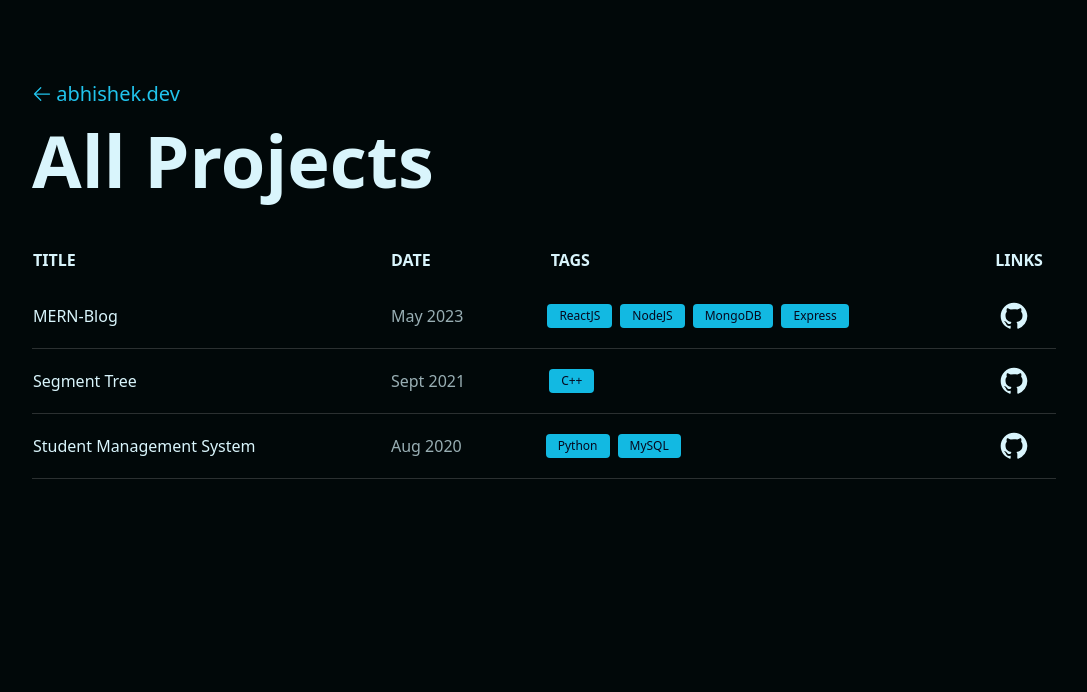
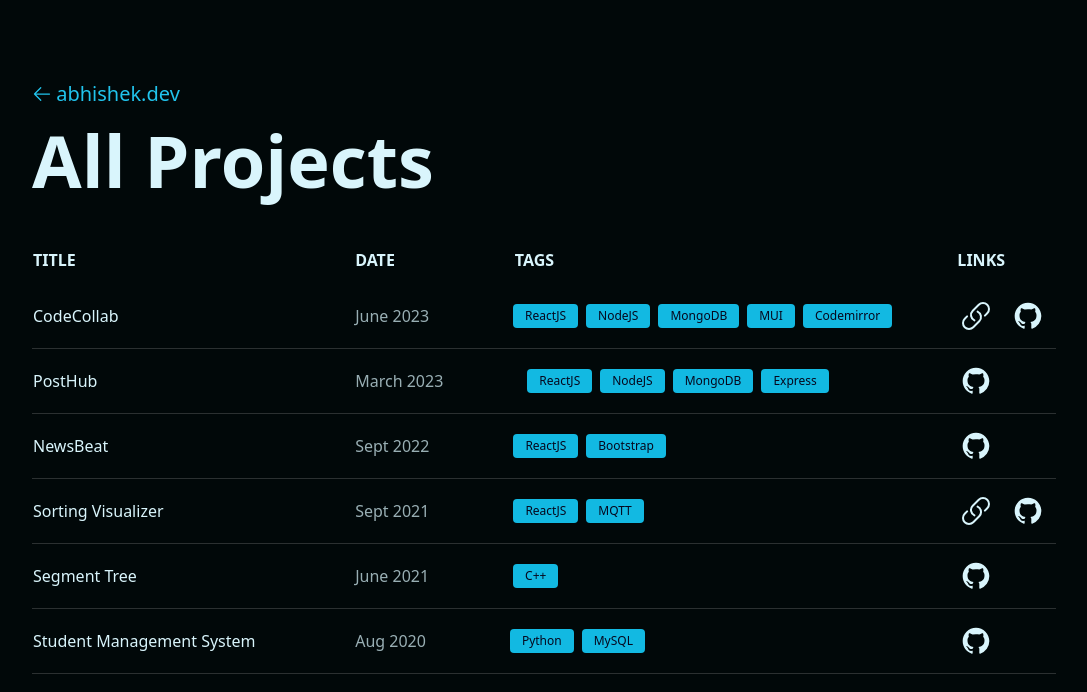
Before and after one commit to AbhishekRaj27/portfolio-v2, a React (Vite) app: page /project-archive in a window 1280 px wide. Shown: the top 692 px of the page, without its empty margins (96-1183 px from the left). Built offline with nearby package versions, Linux system fonts and the light colour scheme.

Commit message:
Update #4

```diff
--- a/src/assets/experience.js
+++ b/src/assets/experience.js
@@ -15,7 +15,7 @@ export const experience = [
         to: "July 2023",
         description:
             "Enhanced a communication platform for improved internal collaboration. Designed a responsive React search bar for swift user search autocomplete and implemented a dynamic chat loading system, facilitating message retrieval of up to 100 messages. Contributed to a React dashboard project, optimizing intern activity management with a secure login portal. Collaborated closely with the web development team to seamlessly integrate the dashboard with existing systems and databases, enhancing progress tracking efficiency.",
-        tags: ["ReactJS", "Javascript", "MySQL", "MUI"],
+        tags: ["ReactJS", "NodeJs", "Javascript", "MySQL", "C/C++"],
     },
     {
         designation: "Full stack developer",
@@ -23,7 +23,7 @@ export const experience = [
         from: "May 2022",
         to: "July 2022",
         description:
-            "Built multiple user interface elements, including a homepage, login/registration screen, dashboard, options chain and other number of features, like an account management interface, a paper trading platform and an options chain system. Wrote several APIs to retrieve data from MySQL after having it undergo some computations based on business need for use in strategy execution, options trading, and paper trading.",
-        tags: ["ReactJS", "Django", "MySQL", "MUI"],
+            "I contributed to the development of a vital website for our college's Training and Placement Society. This platform enables companies to post internships and job opportunities for NSUT students. My responsibilities encompassed crafting user-friendly profile pages for students and companies, integrating 10+ APIs, and creating essential UI components. I also designed and implemented various user interface elements, including a homepage, login screen, dashboards, and additional features like an account management interface.",
+        tags: ["ReactJS", "NodeJs", "MongoDB", "Express", "Javascript"],
     },
 ];
--- a/src/assets/projectsArchive.js
+++ b/src/assets/projectsArchive.js
@@ -1,18 +1,38 @@
 export const projectsArchive = [
     {
-        title: "MERN-Blog",
+        title: "CodeCollab",
+        linklink: "https://nkg-cc.netlify.app/",
+        githubLink: "https://github.com/AbhishekRaj27/CodeCollabHub",
+        date: "June 2023",
+        tags: ["ReactJS", "NodeJS", "MongoDB", "MUI", "Codemirror"],
+    },
+    {
+        title: "PostHub",
         linklink: null,
-        githubLink:
-            "https://github.com/AbhishekRaj27/https---github.com-AbhishekRaj27-MERN-Blog",
-        date: "May 2023",
+        githubLink: "https://github.com/AbhishekRaj27/MERN-Blog",
+        date: "March 2023",
         tags: ["ReactJS", "NodeJS", "MongoDB", "Express"],
+    },
+    {
+        title: "NewsBeat",
+        linklink: null,
+        githubLink: "https://github.com/AbhishekRaj27/NewsBeat",
+        date: "Sept 2022",
+        tags: ["ReactJS", "Bootstrap"],
+    },
+    {
+        title: "Sorting Visualizer",
+        linklink: "https://abhishekraj27.github.io/Sorting-visualizer/",
+        githubLink: "https://github.com/AbhishekRaj27/Sorting-visualizer",
+        date: "Sept 2021",
+        tags: ["ReactJS", "MQTT"],
     },
 
     {
         title: "Segment Tree",
         linklink: null,
         githubLink: "https://github.com/AbhishekRaj27/SegTree",
-        date: "Sept 2021",
+        date: "June 2021",
         tags: ["C++"],
     },
 
--- a/src/assets/skills.js
+++ b/src/assets/skills.js
@@ -22,6 +22,5 @@ export const packages = [
 ];
 
 export const dsa = [
-    { name: "Leetcode", link: "https://leetcode.com/nitishgupta24/" },
-    { name: "Codeforces", link: "https://codeforces.com/profile/ghost8_" },
+    // { name: "Leetcode", link: "https://leetcode.com/nitishgupta24/" },
 ];
--- a/src/components/Skills.jsx
+++ b/src/components/Skills.jsx
@@ -12,17 +12,25 @@ function Skills() {
             <div className="mt-16 p-4 md:flex md:p-0">
                 <h2
                     className={`text-xl font-semibold uppercase text-accentDark transition-all  duration-200 ease-out md:text-center md:text-2xl ${
-            inView ? "opacity-1 translate-x-0" : "-translate-x-[100%] opacity-0"
-          }`}>
+                        inView
+                            ? "opacity-1 translate-x-0"
+                            : "-translate-x-[100%] opacity-0"
+                    }`}
+                >
                     Skills
                 </h2>
 
                 <div
                     className={`flex flex-1 flex-wrap justify-between py-5 text-textDark transition-all duration-1000 ease-out md:px-32 md:py-0 ${
-            inView ? "opacity-1 translate-y-0" : "translate-y-[10%] opacity-0"
-          }`}>
+                        inView
+                            ? "opacity-1 translate-y-0"
+                            : "translate-y-[10%] opacity-0"
+                    }`}
+                >
                     <div className="w-1/2  md:w-auto ">
-            <h3 className="font-semibold uppercase md:text-xl">Languages</h3>
+                        <h3 className="font-semibold uppercase md:text-xl">
+                            Languages
+                        </h3>
                         <ul>
                             {languages.map((item, id) => {
                                 return (
@@ -35,7 +43,9 @@ function Skills() {
                     </div>
 
                     <div className="w-1/2 md:w-auto">
-            <h3 className="font-semibold uppercase md:text-xl">Tech</h3>
+                        <h3 className="font-semibold uppercase md:text-xl">
+                            Tech
+                        </h3>
                         <ul>
                             {tech.map((item, id) => {
                                 return (
@@ -48,7 +58,9 @@ function Skills() {
                     </div>
 
                     <div className="my-10 w-1/2 lg:my-0 lg:w-auto">
-            <h3 className="font-semibold uppercase md:text-xl">Tools</h3>
+                        <h3 className="font-semibold uppercase md:text-xl">
+                            Tools
+                        </h3>
                         <ul>
                             {tools.map((item, id) => {
                                 return (
@@ -61,7 +73,7 @@ function Skills() {
                     </div>
 
                     <div className="my-10 w-1/2 lg:my-0 lg:w-auto">
-            <h3 className="font-semibold uppercase md:text-xl">DSA</h3>
+                        {/* <h3 className="font-semibold uppercase md:text-xl">DSA</h3> */}
                         <ul>
                             {dsa.map((item, id) => {
                                 return (
@@ -71,14 +83,16 @@ function Skills() {
                                             href={item.link}
                                             target="_blank"
                                             rel="noreferrer"
-                      className="group flex items-center  hover:text-accentDark">
+                                            className="group flex items-center  hover:text-accentDark"
+                                        >
                                             <span>{item.name}</span>
                                             &nbsp;
                                             <svg
                                                 xmlns="http://www.w3.org/2000/svg"
                                                 viewBox="0 0 24 24"
                                                 fill="currentColor"
-                        className="h-4 w-4 transition-all duration-500 ease-out group-hover:-translate-y-1 group-hover:translate-x-1">
+                                                className="h-4 w-4 transition-all duration-500 ease-out group-hover:-translate-y-1 group-hover:translate-x-1"
+                                            >
                                                 <path
                                                     fillRule="evenodd"
                                                     d="M8.25 3.75H19.5a.75.75 0 01.75.75v11.25a.75.75 0 01-1.5 0V6.31L5.03 20.03a.75.75 0 01-1.06-1.06L17.69 5.25H8.25a.75.75 0 010-1.5z"
--- a/src/screens/Contact.jsx
+++ b/src/screens/Contact.jsx
@@ -3,7 +3,8 @@ function Contact() {
         <section>
             <div
                 id="contact"
-        className="container mx-auto flex flex-col items-center  justify-center pt-20  text-textDark ">
+                className="container mx-auto flex flex-col items-center  justify-center pt-20  text-textDark "
+            >
                 <div>
                     <svg
                         xmlns="http://www.w3.org/2000/svg"
@@ -11,7 +12,8 @@ function Contact() {
                         viewBox="0 0 24 24"
                         strokeWidth={1.5}
                         stroke="currentColor"
-            className="m-auto my-1 block h-12 w-12">
+                        className="m-auto my-1 block h-12 w-12"
+                    >
                         <path
                             strokeLinecap="round"
                             strokeLinejoin="round"
@@ -23,16 +25,20 @@ function Contact() {
                         Get in touch
                     </h2>
                     <p className="my-5 max-w-xs text-center md:w-96">
-            Whether you have an idea for a project or just want to say hi, feel
-            free to send me an email!
+                        Whether you have an idea for a project or just want to
+                        say hi, feel free to send me an email!
                     </p>
 
                     <div className="flex justify-center">
                         <button
                             aria-label="say hello"
-              className="group-hover:to-buttonLights group relative inline-flex items-center justify-center overflow-hidden rounded-lg bg-gradient-to-br from-buttonLight to-buttonDark p-0.5 font-medium hover:text-[white] focus:outline-none focus:ring-4 group-hover:from-buttonDark">
+                            className="group-hover:to-buttonLights group relative inline-flex items-center justify-center overflow-hidden rounded-lg bg-gradient-to-br from-buttonLight to-buttonDark p-0.5 font-medium hover:text-[white] focus:outline-none focus:ring-4 group-hover:from-buttonDark"
+                        >
                             <span className="relative rounded-md bg-bgDark px-5 py-3 transition-all duration-75 ease-in group-hover:bg-opacity-0">
-                <a aria-label="say hello" href="mailto:nitishkg.88@gmail.com">
+                                <a
+                                    aria-label="say hello"
+                                    href="mailto:abhishek.raj.singh27@gmail.com"
+                                >
                                     <span className="">Say Hello</span>
                                 </a>
                             </span>
```
Lines whose indentation alone changed are shown as unchanged.
